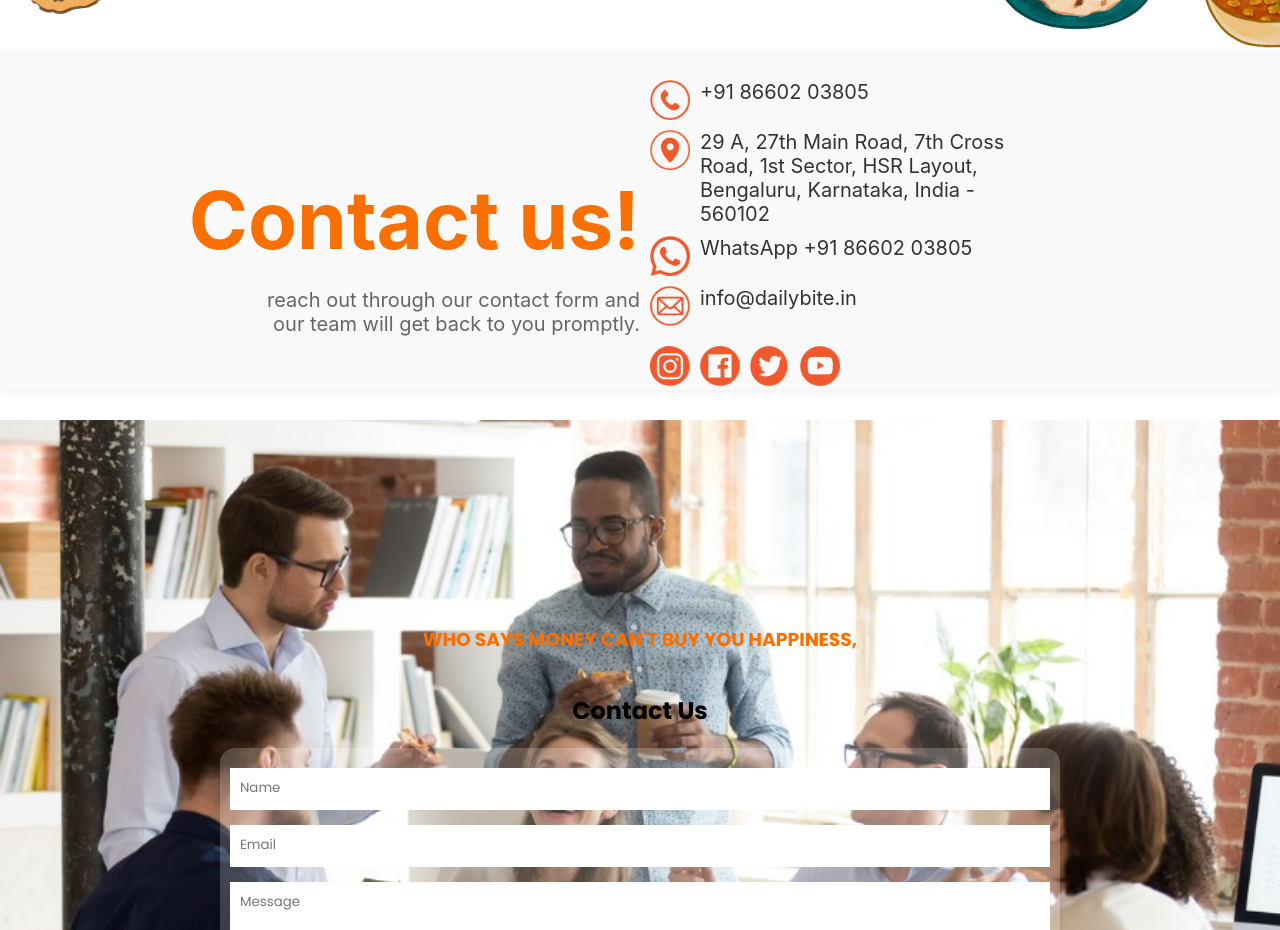
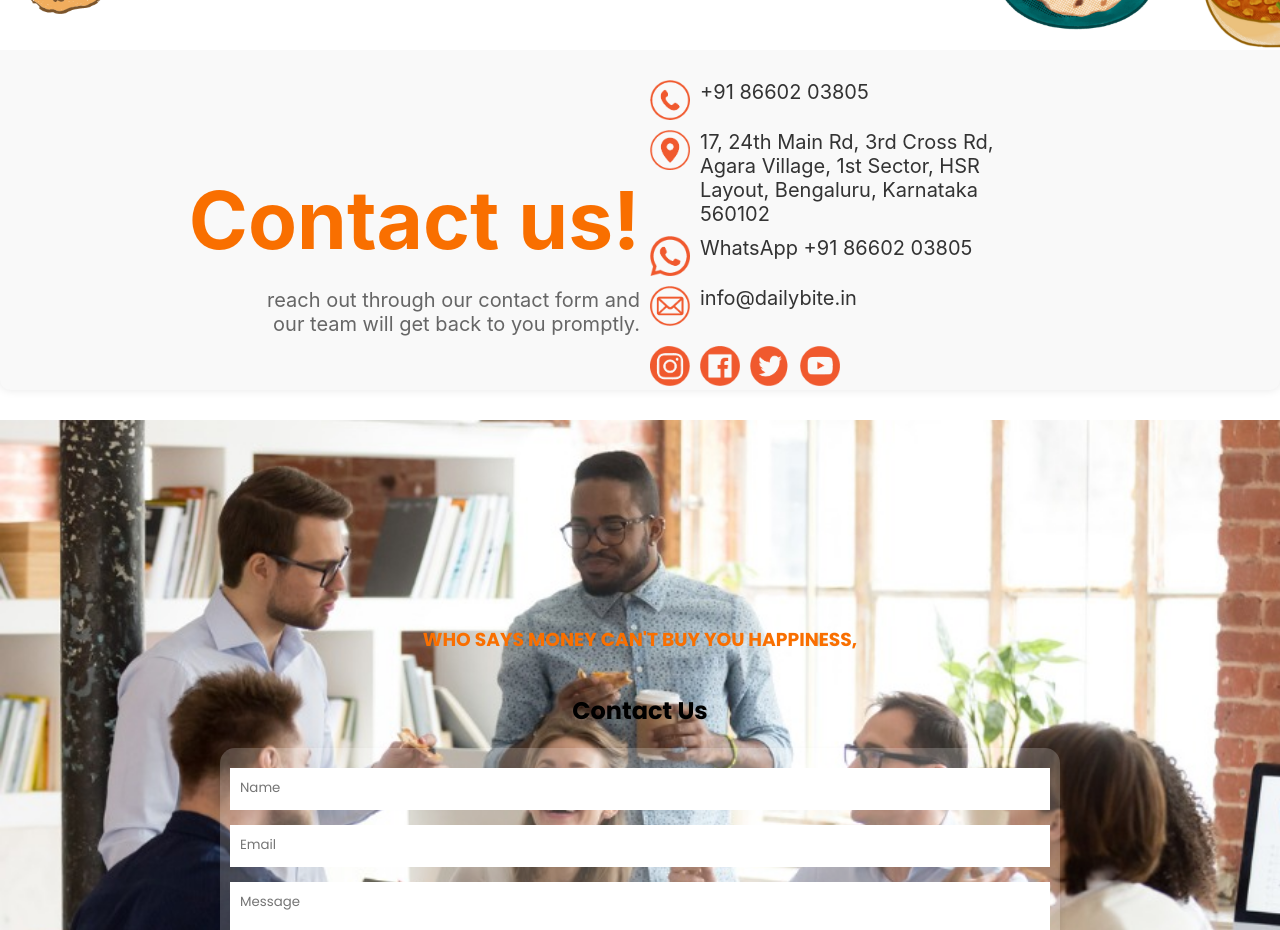
Before and after one commit to DailyBiteMeals/dailybite3.0, a React (Create React App) app: page / in a window 1280 px wide. Shown: the part 3820-4750 px from the top of the page. Built offline with nearby package versions, Linux system fonts and the light colour scheme.

Commit message:
Address Change

```diff
--- a/src/Components/GetInTouchSection.jsx
+++ b/src/Components/GetInTouchSection.jsx
@@ -32,7 +32,10 @@ const GetInTouchSection = () =>
                         </div>
                         <div className="contact-item">
                             <img src={ AddressIcon } alt="EDailybite-Address" />
-                            29 A, 27th Main Road, 7th Cross Road, 1st Sector, HSR Layout, Bengaluru, Karnataka, India - 560102
+                            17, 24th Main Rd, 3rd Cross Rd, Agara
+                            Village, 1st Sector, HSR Layout,
+                            Bengaluru, Karnataka 560102
+
                         </div>
                         <div className="contact-item">
                             <img src={ whatsappIcon } alt="WhatsApp Icon" />
```
